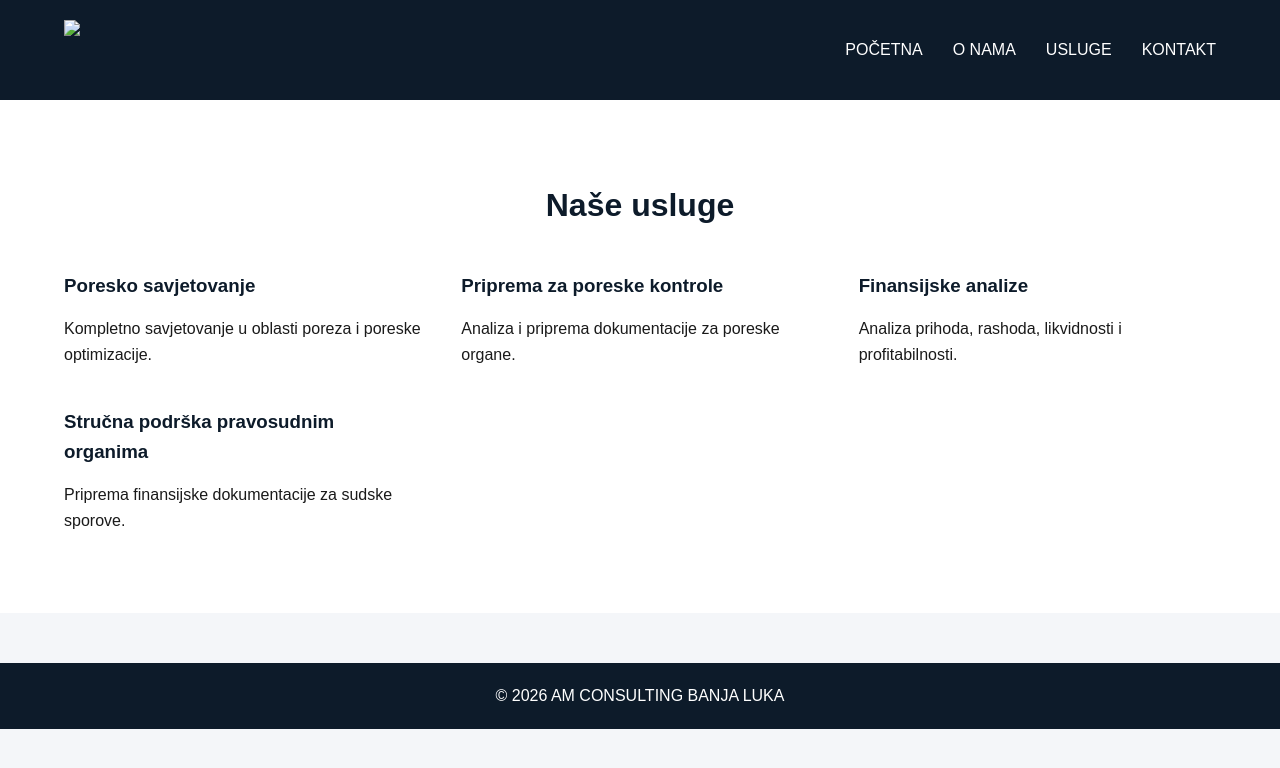
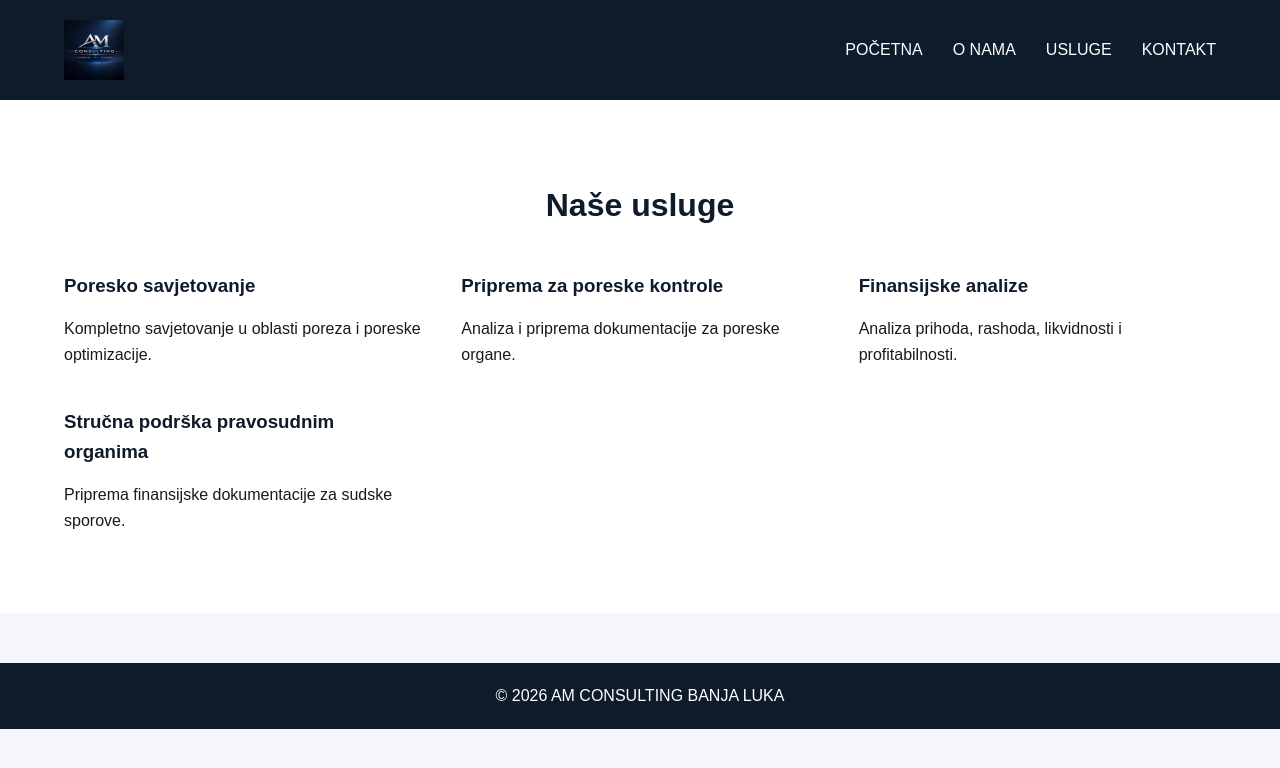
Before and after one commit to andjelijamilekic-hash/am-consulting-sajt, a plain HTML site: page usluge.html in a window 1280 px wide. Drawn offline with Linux system fonts and the light colour scheme.

Commit message:
Fix HTML formatting and ensure proper structure

```diff
--- a/usluge.html
+++ b/usluge.html
@@ -9,7 +9,7 @@
 
 <header>
     <div class="container navbar">
-        <img src="images/logo.png">
+        <img src="logo.png">
         <nav>
             <ul>
                 <li><a href="index.html">POČETNA</a></li>
@@ -50,4 +50,5 @@
 </footer>
 
 </body>
+
 </html>
```
